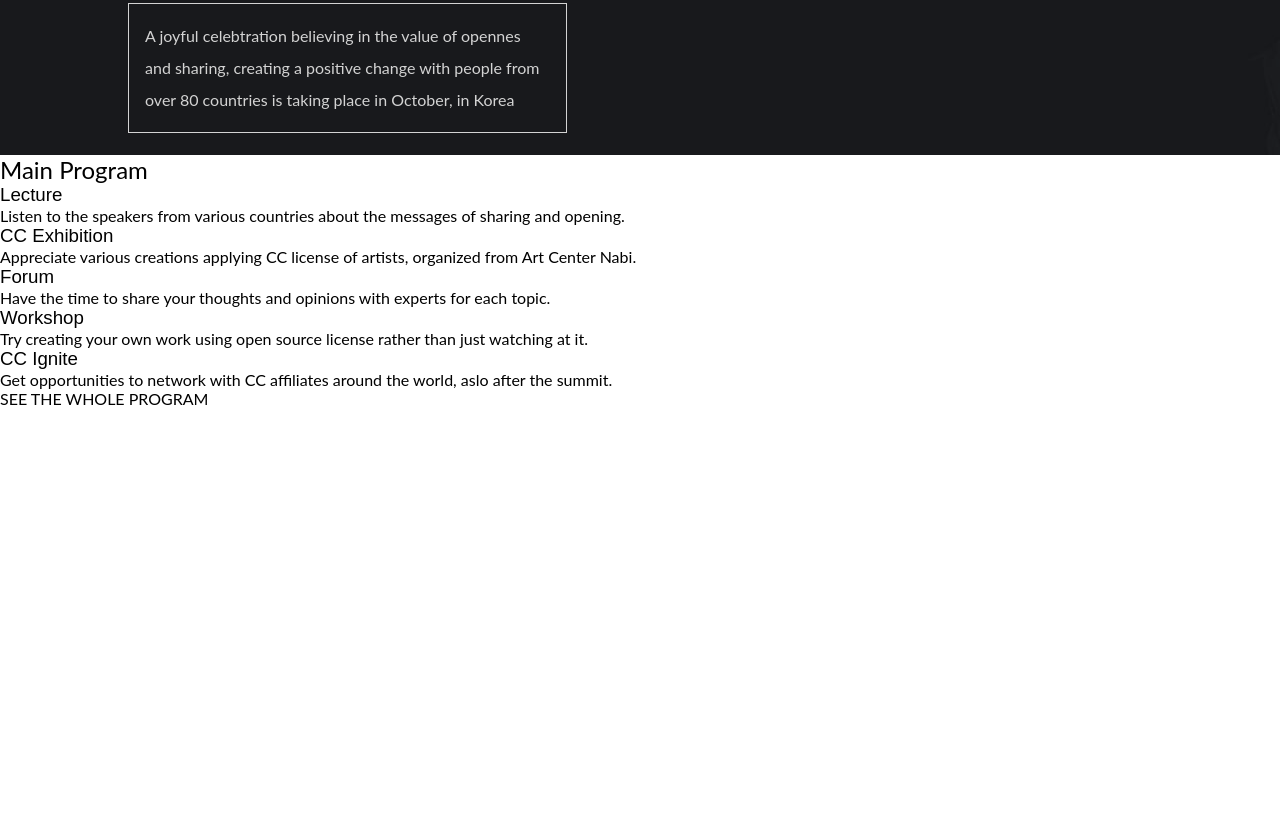
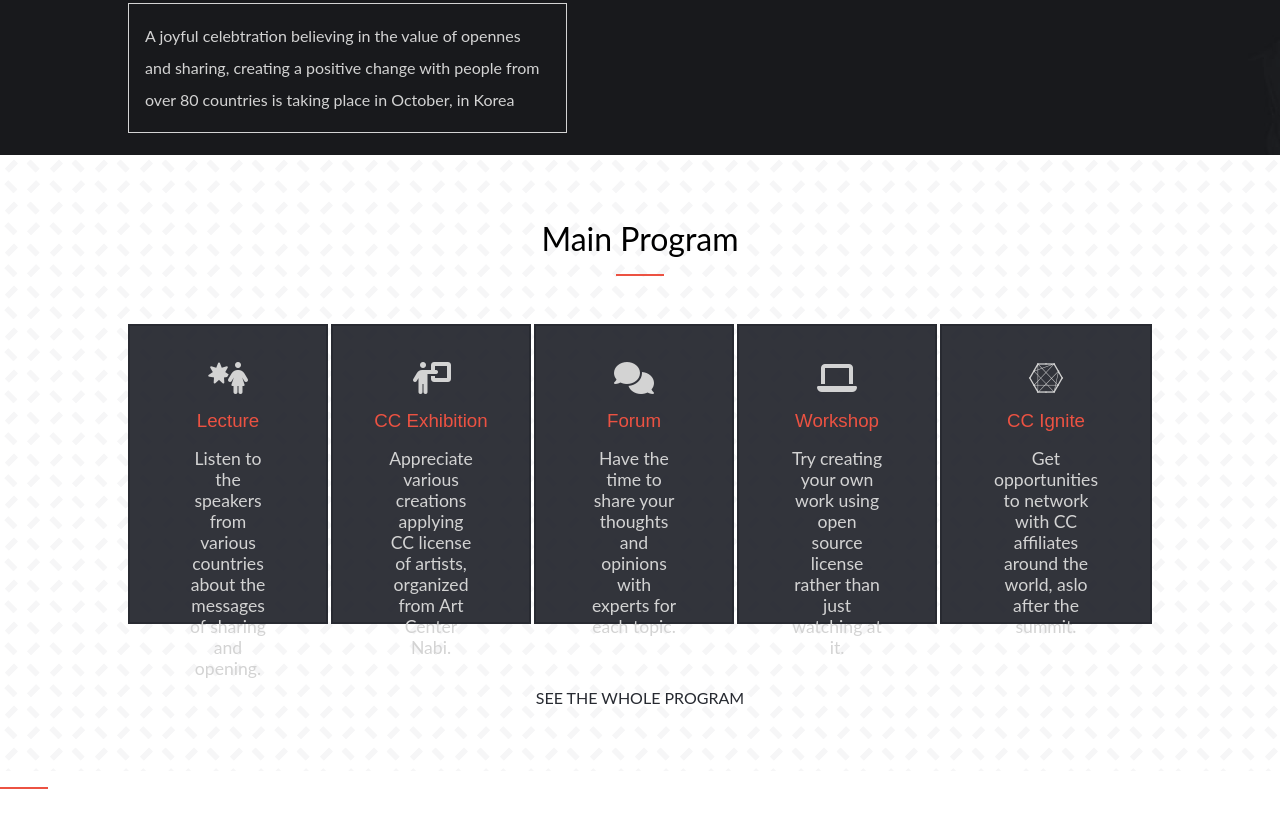
Before and after one commit to Andyveloper/Animation-Fans-Project, a plain HTML site: page index.html in a window 1280 px wide. Shown: the part 657-1484 px from the top of the page. Before the commit the page ends 1083 px from the top, so only its background shows below. Drawn offline with Linux system fonts and the light colour scheme; a web font is replaced by a local one.

Commit message:
Finish main-program section & tweaked SASS code to improve transitions and accesibility

```diff
--- a/css/main.css
+++ b/css/main.css
@@ -61,8 +61,6 @@ img {
 
 header {
   width: 100%;
-  -webkit-box-shadow: 0 -10px 15px 0 #000;
-          box-shadow: 0 -10px 15px 0 #000;
 }
 
 .nav-container {
@@ -88,6 +86,8 @@ header {
 a {
   color: #272a31;
   text-decoration: none;
+  -webkit-transition: all 0.2s ease;
+  transition: all 0.2s ease;
 }
 
 a:hover {
@@ -146,4 +146,95 @@ a:hover {
   font-size: 1.5rem;
   color: #d3d3d3;
 }
+
+.main-program {
+  display: -webkit-box;
+  display: -ms-flexbox;
+  display: flex;
+  -webkit-box-orient: vertical;
+  -webkit-box-direction: normal;
+      -ms-flex-direction: column;
+          flex-direction: column;
+  -webkit-box-align: center;
+      -ms-flex-align: center;
+          align-items: center;
+  -webkit-box-pack: center;
+      -ms-flex-pack: center;
+          justify-content: center;
+  padding-top: 4rem;
+  background: url(../img/icons/pattern_bg.png);
+  background-color: rgba(255, 255, 255, 0.96);
+  background-blend-mode: soft-light;
+}
+
+.main-program__title {
+  font-size: 2rem;
+}
+
+.main-program__see-more {
+  padding: 4rem;
+}
+
+.divider {
+  border: 1px solid #ec5242;
+  width: 3rem;
+  margin-top: 1rem;
+  margin-bottom: 3rem;
+}
+
+.main-program-grid {
+  display: -ms-grid;
+  display: grid;
+  width: 80%;
+  -ms-grid-columns: (1fr)[5];
+      grid-template-columns: repeat(5, 1fr);
+  -ms-grid-rows: 300px;
+      grid-template-rows: 300px;
+  margin: 0 10%;
+  gap: 3px;
+}
+
+.main-program-grid__grid-item {
+  background: #272a31;
+  background: rgba(39, 42, 49, 0.95);
+  text-align: center;
+  padding: 20px;
+  color: #d3d3d3;
+  border: 2px solid rgba(39, 42, 49, 0.95);
+  -webkit-transition: all 0.2s ease;
+  transition: all 0.2s ease;
+}
+
+.main-program-grid__grid-item i {
+  padding: 1rem;
+  -webkit-box-align: baseline;
+      -ms-flex-align: baseline;
+          align-items: baseline;
+}
+
+.main-program-grid__grid-item__title {
+  padding-bottom: 1rem;
+  color: #ec5242;
+}
+
+.main-program-grid__grid-item__content {
+  padding: 0 2rem;
+  font-size: 1.1rem;
+}
+
+.main-program-grid__grid-item:hover {
+  -webkit-transition: all 0.2s ease;
+  transition: all 0.2s ease;
+  border: 2px solid #ec5242;
+  background-color: rgba(255, 255, 255, 0.96);
+  color: #272a31;
+}
+
+.main-program-grid__grid-item:hover .main-program-grid__grid-item__title {
+  color: #272a31;
+}
+
+.main-program-grid__grid-item:hover i {
+  color: #ec5242;
+}
 /*# sourceMappingURL=main.css.map */
--- a/index.html
+++ b/index.html
@@ -51,7 +51,7 @@
     <main>
       <section class="hero">
         <div class="hero-container">
-          <p class="hero-container__quote cocogoose_regular">"Hello! Sharing world"</p>
+          <p class="hero-container__quote lato_regular">"Hello! Sharing world"</p>
           <h1 class="hero-container__title cocogoose_regular">
             CREATIVE COMMONS GLOBAL SUMMIT 2015
           </h1>
@@ -68,30 +68,35 @@
       </section>
       <section class="main-program">
         <h2 class="main-program__title lato_regular">Main Program</h2>
-        <div class="divider"></div>
+        <hr class="divider">
         <div class="main-program-grid">
           <div class="main-program-grid__grid-item">
+            <i class="fa-solid fa-person-dress-burst fa-2x"></i>
             <h3 class="main-program-grid__grid-item__title cocogoose_regular">Lecture</h3>
             <p class="main-program-grid__grid-item__content lato_regular">Listen to the speakers from various countries about the messages of sharing and opening.</p>
           </div>
           <div class="main-program-grid__grid-item">
+            <i class="fa-solid fa-person-chalkboard fa-2x"></i>
             <h3 class="main-program-grid__grid-item__title cocogoose_regular">CC Exhibition</h3>
             <p class="main-program-grid__grid-item__content lato_regular">Appreciate various creations applying CC license of artists, organized from Art Center Nabi.</p>
           </div>
           <div class="main-program-grid__grid-item">
+            <i class="fa-solid fa-comments fa-2x"></i>
             <h3 class="main-program-grid__grid-item__title cocogoose_regular">Forum</h3>
             <p class="main-program-grid__grid-item__content lato_regular">Have the time to share your thoughts and opinions with experts for each topic.</p>
           </div>
           <div class="main-program-grid__grid-item">
+            <i class="fa-solid fa-laptop fa-2x"></i>
             <h3 class="main-program-grid__grid-item__title cocogoose_regular">Workshop</h3>
             <p class="main-program-grid__grid-item__content lato_regular">Try creating your own work using open source license rather than just watching at it.</p>
           </div>
           <div class="main-program-grid__grid-item">
+            <i class="fa-brands fa-connectdevelop fa-2x"></i>
             <h3 class="main-program-grid__grid-item__title cocogoose_regular">CC Ignite</h3>
             <p class="main-program-grid__grid-item__content lato_regular">Get opportunities to network with CC affiliates around the world, aslo after the summit.</p>
           </div>
         </div>
-        <p class="main-program__see-more lato_regular">SEE THE WHOLE PROGRAM</p>
+        <a href="#" class="main-program__see-more lato_regular">SEE THE WHOLE PROGRAM</a>
       </section>
       <section class="featured">
         <!-- Content Generated By JavaScript -->
```
Also changed, not shown: img/icons/pattern_bg.png (added), 1 other file.
